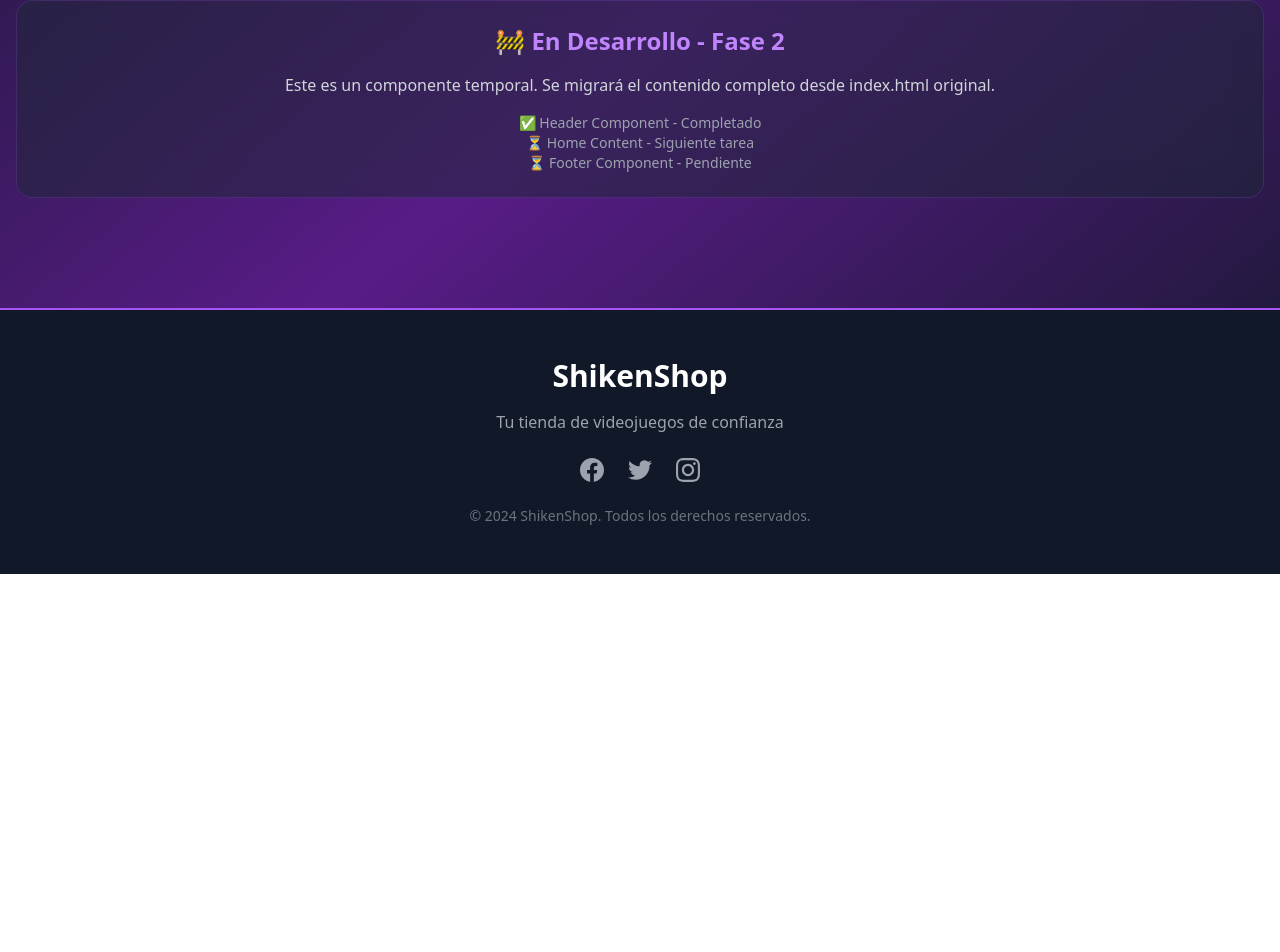
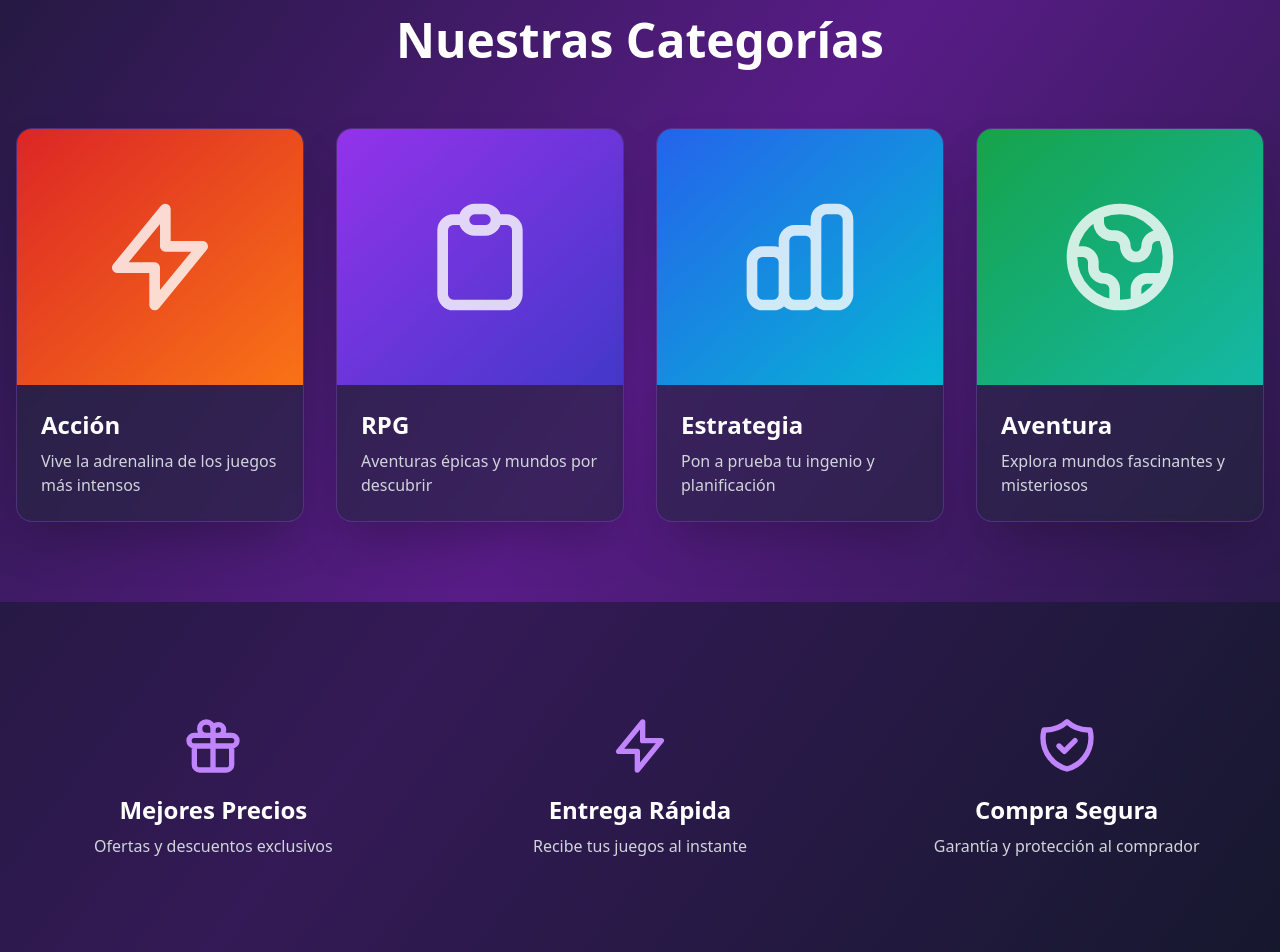
Before and after one commit to GonzaloHonorato/shiken-shop, an Angular app in the folder shiken-shop-angular/: page /home in a window 1280 px wide. Shown: the part 492-1444 px from the top of the page. Before the commit the page ends 1066 px from the top, so only its background shows below. Built offline with nearby package versions, Linux system fonts and the light colour scheme.

Commit message:
new home component

```diff
--- /dev/null
+++ b/shiken-shop-angular/src/app/pages/home/home.component.html
@@ -0,0 +1,130 @@
+<!-- Hero Section -->
+<section id="inicio" class="pt-12 pb-20 px-4">
+  <div class="container mx-auto text-center">
+    <h2 class="text-5xl md:text-7xl font-bold text-white mb-6 hero-title">
+      Bienvenido a <span class="text-transparent bg-clip-text bg-gradient-to-r from-purple-400 to-pink-600">ShikenShop</span>
+    </h2>
+    <p class="text-xl md:text-2xl text-gray-300 mb-8 fade-in">
+      Tu destino definitivo para los mejores videojuegos
+    </p>
+    <a href="#categorias" class="inline-block bg-gradient-to-r from-purple-600 to-pink-600 text-white px-8 py-4 rounded-full font-semibold text-lg hover:scale-105 transform transition-all duration-300 pulse-animation">
+      Explorar Categorías
+    </a>
+  </div>
+</section>
+
+<!-- Categories Section -->
+<section id="categorias" class="py-20 px-4">
+  <div class="container mx-auto">
+    <h3 class="text-4xl md:text-5xl font-bold text-white text-center mb-16 slide-in">
+      Nuestras Categorías
+    </h3>
+
+    <div class="grid grid-cols-1 md:grid-cols-2 lg:grid-cols-4 gap-8">
+      <!-- Categoría 1: Acción -->
+      <div class="category-card bg-gray-800 bg-opacity-50 backdrop-blur-sm rounded-2xl overflow-hidden shadow-2xl hover:shadow-purple-500/50 transition-all duration-300 transform hover:-translate-y-2 border border-purple-500/30">
+        <a routerLink="/accion" class="block">
+          <div class="relative h-64 overflow-hidden">
+            <div class="absolute inset-0 bg-gradient-to-br from-red-600 to-orange-500 flex items-center justify-center">
+              <svg class="w-32 h-32 text-white opacity-80" fill="none" stroke="currentColor" viewBox="0 0 24 24">
+                <path stroke-linecap="round" stroke-linejoin="round" stroke-width="2" d="M13 10V3L4 14h7v7l9-11h-7z"></path>
+              </svg>
+            </div>
+          </div>
+          <div class="p-6">
+            <h4 class="text-2xl font-bold text-white mb-2">Acción</h4>
+            <p class="text-gray-300">Vive la adrenalina de los juegos más intensos</p>
+          </div>
+        </a>
+      </div>
+
+      <!-- Categoría 2: RPG -->
+      <div class="category-card bg-gray-800 bg-opacity-50 backdrop-blur-sm rounded-2xl overflow-hidden shadow-2xl hover:shadow-purple-500/50 transition-all duration-300 transform hover:-translate-y-2 border border-purple-500/30">
+        <a routerLink="/rpg" class="block">
+          <div class="relative h-64 overflow-hidden">
+            <div class="absolute inset-0 bg-gradient-to-br from-purple-600 to-indigo-700 flex items-center justify-center">
+              <svg class="w-32 h-32 text-white opacity-80" fill="none" stroke="currentColor" viewBox="0 0 24 24">
+                <path stroke-linecap="round" stroke-linejoin="round" stroke-width="2" d="M9 5H7a2 2 0 00-2 2v12a2 2 0 002 2h10a2 2 0 002-2V7a2 2 0 00-2-2h-2M9 5a2 2 0 002 2h2a2 2 0 002-2M9 5a2 2 0 012-2h2a2 2 0 012 2"></path>
+              </svg>
+            </div>
+          </div>
+          <div class="p-6">
+            <h4 class="text-2xl font-bold text-white mb-2">RPG</h4>
+            <p class="text-gray-300">Aventuras épicas y mundos por descubrir</p>
+          </div>
+        </a>
+      </div>
+
+      <!-- Categoría 3: Estrategia -->
+      <div class="category-card bg-gray-800 bg-opacity-50 backdrop-blur-sm rounded-2xl overflow-hidden shadow-2xl hover:shadow-purple-500/50 transition-all duration-300 transform hover:-translate-y-2 border border-purple-500/30">
+        <a routerLink="/estrategia" class="block">
+          <div class="relative h-64 overflow-hidden">
+            <div class="absolute inset-0 bg-gradient-to-br from-blue-600 to-cyan-500 flex items-center justify-center">
+              <svg class="w-32 h-32 text-white opacity-80" fill="none" stroke="currentColor" viewBox="0 0 24 24">
+                <path stroke-linecap="round" stroke-linejoin="round" stroke-width="2" d="M9 19v-6a2 2 0 00-2-2H5a2 2 0 00-2 2v6a2 2 0 002 2h2a2 2 0 002-2zm0 0V9a2 2 0 012-2h2a2 2 0 012 2v10m-6 0a2 2 0 002 2h2a2 2 0 002-2m0 0V5a2 2 0 012-2h2a2 2 0 012 2v14a2 2 0 01-2 2h-2a2 2 0 01-2-2z"></path>
+              </svg>
+            </div>
+          </div>
+          <div class="p-6">
+            <h4 class="text-2xl font-bold text-white mb-2">Estrategia</h4>
+            <p class="text-gray-300">Pon a prueba tu ingenio y planificación</p>
+          </div>
+        </a>
+      </div>
+
+      <!-- Categoría 4: Aventura -->
+      <div class="category-card bg-gray-800 bg-opacity-50 backdrop-blur-sm rounded-2xl overflow-hidden shadow-2xl hover:shadow-purple-500/50 transition-all duration-300 transform hover:-translate-y-2 border border-purple-500/30">
+        <a routerLink="/aventura" class="block">
+          <div class="relative h-64 overflow-hidden">
+            <div class="absolute inset-0 bg-gradient-to-br from-green-600 to-teal-500 flex items-center justify-center">
+              <svg class="w-32 h-32 text-white opacity-80" fill="none" stroke="currentColor" viewBox="0 0 24 24">
+                <path stroke-linecap="round" stroke-linejoin="round" stroke-width="2" d="M3.055 11H5a2 2 0 012 2v1a2 2 0 002 2 2 2 0 012 2v2.945M8 3.935V5.5A2.5 2.5 0 0010.5 8h.5a2 2 0 012 2 2 2 0 104 0 2 2 0 012-2h1.064M15 20.488V18a2 2 0 012-2h3.064M21 12a9 9 0 11-18 0 9 9 0 0118 0z"></path>
+              </svg>
+            </div>
+          </div>
+          <div class="p-6">
+            <h4 class="text-2xl font-bold text-white mb-2">Aventura</h4>
+            <p class="text-gray-300">Explora mundos fascinantes y misteriosos</p>
+          </div>
+        </a>
+      </div>
+    </div>
+  </div>
+</section>
+
+<!-- Features Section -->
+<section class="py-20 px-4 bg-gray-900 bg-opacity-50">
+  <div class="container mx-auto">
+    <div class="grid grid-cols-1 md:grid-cols-3 gap-8 text-center">
+      <div class="feature-card p-8">
+        <div class="text-purple-400 mb-4 flex justify-center">
+          <svg class="w-16 h-16" fill="none" stroke="currentColor" viewBox="0 0 24 24">
+            <path stroke-linecap="round" stroke-linejoin="round" stroke-width="2" d="M12 8v13m0-13V6a2 2 0 112 2h-2zm0 0V5.5A2.5 2.5 0 109.5 8H12zm-7 4h14M5 12a2 2 0 110-4h14a2 2 0 110 4M5 12v7a2 2 0 002 2h10a2 2 0 002-2v-7"></path>
+          </svg>
+        </div>
+        <h4 class="text-2xl font-bold text-white mb-2">Mejores Precios</h4>
+        <p class="text-gray-300">Ofertas y descuentos exclusivos</p>
+      </div>
+
+      <div class="feature-card p-8">
+        <div class="text-purple-400 mb-4 flex justify-center">
+          <svg class="w-16 h-16" fill="none" stroke="currentColor" viewBox="0 0 24 24">
+            <path stroke-linecap="round" stroke-linejoin="round" stroke-width="2" d="M13 10V3L4 14h7v7l9-11h-7z"></path>
+          </svg>
+        </div>
+        <h4 class="text-2xl font-bold text-white mb-2">Entrega Rápida</h4>
+        <p class="text-gray-300">Recibe tus juegos al instante</p>
+      </div>
+
+      <div class="feature-card p-8">
+        <div class="text-purple-400 mb-4 flex justify-center">
+          <svg class="w-16 h-16" fill="none" stroke="currentColor" viewBox="0 0 24 24">
+            <path stroke-linecap="round" stroke-linejoin="round" stroke-width="2" d="M9 12l2 2 4-4m5.618-4.016A11.955 11.955 0 0112 2.944a11.955 11.955 0 01-8.618 3.04A12.02 12.02 0 003 9c0 5.591 3.824 10.29 9 11.622 5.176-1.332 9-6.03 9-11.622 0-1.042-.133-2.052-.382-3.016z"></path>
+          </svg>
+        </div>
+        <h4 class="text-2xl font-bold text-white mb-2">Compra Segura</h4>
+        <p class="text-gray-300">Garantía y protección al comprador</p>
+      </div>
+    </div>
+  </div>
+</section>
--- /dev/null
+++ b/shiken-shop-angular/src/app/pages/home/home.component.scss
@@ -0,0 +1,72 @@
+.hero-title {
+  animation: fadeInUp 1s ease-out;
+}
+
+.fade-in {
+  animation: fadeIn 1.5s ease-out 0.3s both;
+}
+
+.slide-in {
+  animation: slideInUp 1s ease-out;
+}
+
+.pulse-animation {
+  animation: pulse 2s infinite;
+}
+
+.category-card {
+  transition: all 0.3s ease;
+}
+
+.category-card:hover {
+  transform: translateY(-8px);
+  box-shadow: 0 20px 40px rgba(147, 51, 234, 0.3);
+}
+
+.feature-card {
+  transition: all 0.3s ease;
+}
+
+.feature-card:hover {
+  transform: translateY(-4px);
+}
+
+@keyframes fadeInUp {
+  from {
+    opacity: 0;
+    transform: translateY(30px);
+  }
+  to {
+    opacity: 1;
+    transform: translateY(0);
+  }
+}
+
+@keyframes fadeIn {
+  from {
+    opacity: 0;
+  }
+  to {
+    opacity: 1;
+  }
+}
+
+@keyframes slideInUp {
+  from {
+    opacity: 0;
+    transform: translateY(50px);
+  }
+  to {
+    opacity: 1;
+    transform: translateY(0);
+  }
+}
+
+@keyframes pulse {
+  0%, 100% {
+    transform: scale(1);
+  }
+  50% {
+    transform: scale(1.05);
+  }
+}
--- a/shiken-shop-angular/src/app/pages/home/home.component.ts
+++ b/shiken-shop-angular/src/app/pages/home/home.component.ts
@@ -1,46 +1,13 @@
 import { Component } from '@angular/core';
 import { CommonModule } from '@angular/common';
+import { RouterModule } from '@angular/router';
 
 @Component({
   selector: 'app-home',
   standalone: true,
-  imports: [CommonModule],
-  template: `
-    <!-- Hero Section -->
-    <section class="pt-16 pb-20 px-4">
-      <div class="container mx-auto text-center">
-        <h2 class="text-5xl md:text-7xl font-bold text-white mb-6">
-          Bienvenido a <span class="text-transparent bg-clip-text bg-gradient-to-r from-purple-400 to-pink-600">ShikenShop</span>
-        </h2>
-        <p class="text-xl md:text-2xl text-gray-300 mb-8">
-          Tu destino definitivo para los mejores videojuegos
-        </p>
-        <button class="bg-gradient-to-r from-purple-600 to-pink-600 text-white px-8 py-4 rounded-full font-semibold text-lg hover:scale-105 transform transition-all duration-300">
-          Explorar Categorías
-        </button>
-      </div>
-    </section>
-
-    <!-- Temporary Development Notice -->
-    <section class="py-12 px-4">
-      <div class="container mx-auto text-center">
-        <div class="bg-gray-800/50 backdrop-blur-lg rounded-2xl p-6 border border-purple-500/20">
-          <h3 class="text-2xl font-bold text-purple-400 mb-4">
-            🚧 En Desarrollo - Fase 2
-          </h3>
-          <p class="text-gray-300 mb-4">
-            Este es un componente temporal. Se migrará el contenido completo desde index.html original.
-          </p>
-          <div class="text-sm text-gray-400">
-            <p>✅ Header Component - Completado</p>
-            <p>⏳ Home Content - Siguiente tarea</p>
-            <p>⏳ Footer Component - Pendiente</p>
-          </div>
-        </div>
-      </div>
-    </section>
-  `,
-  styles: []
+  imports: [CommonModule, RouterModule],
+  templateUrl: './home.component.html',
+  styleUrl: './home.component.scss'
 })
 export class HomeComponent {
 
```
